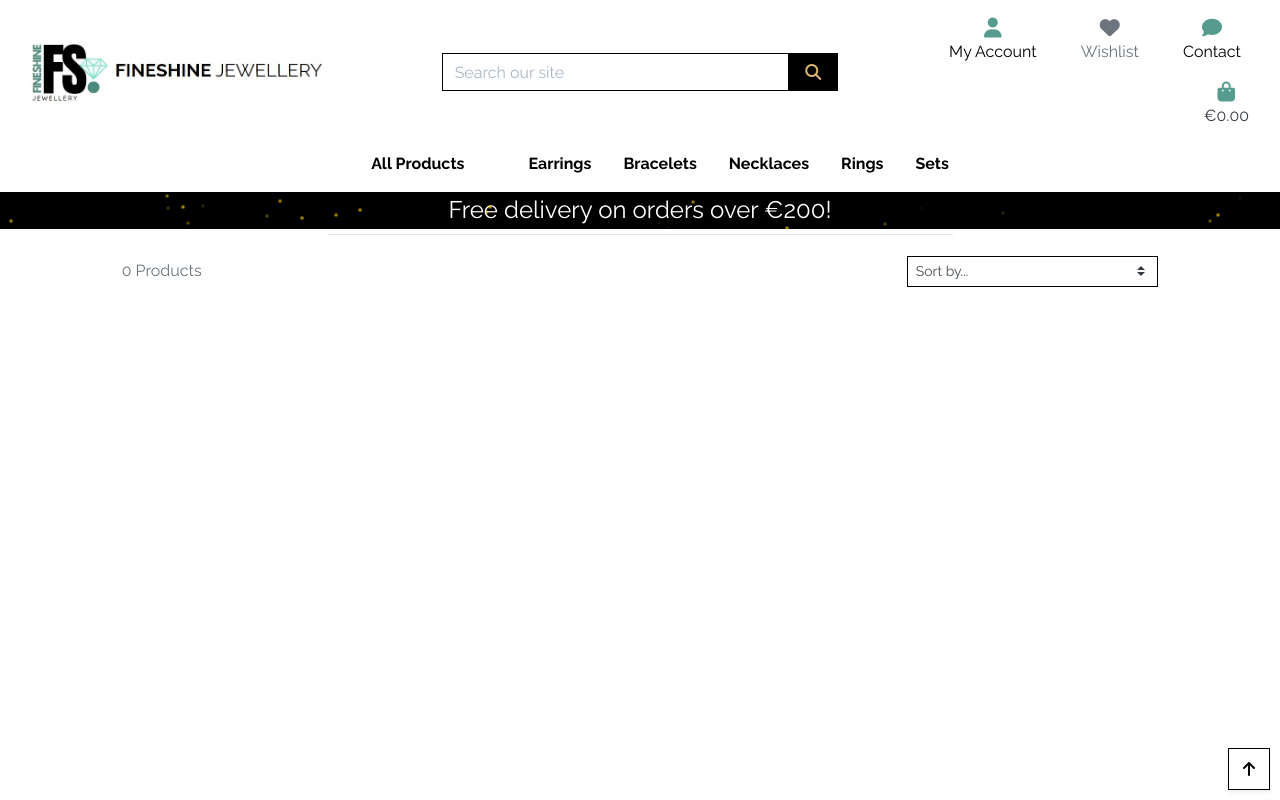
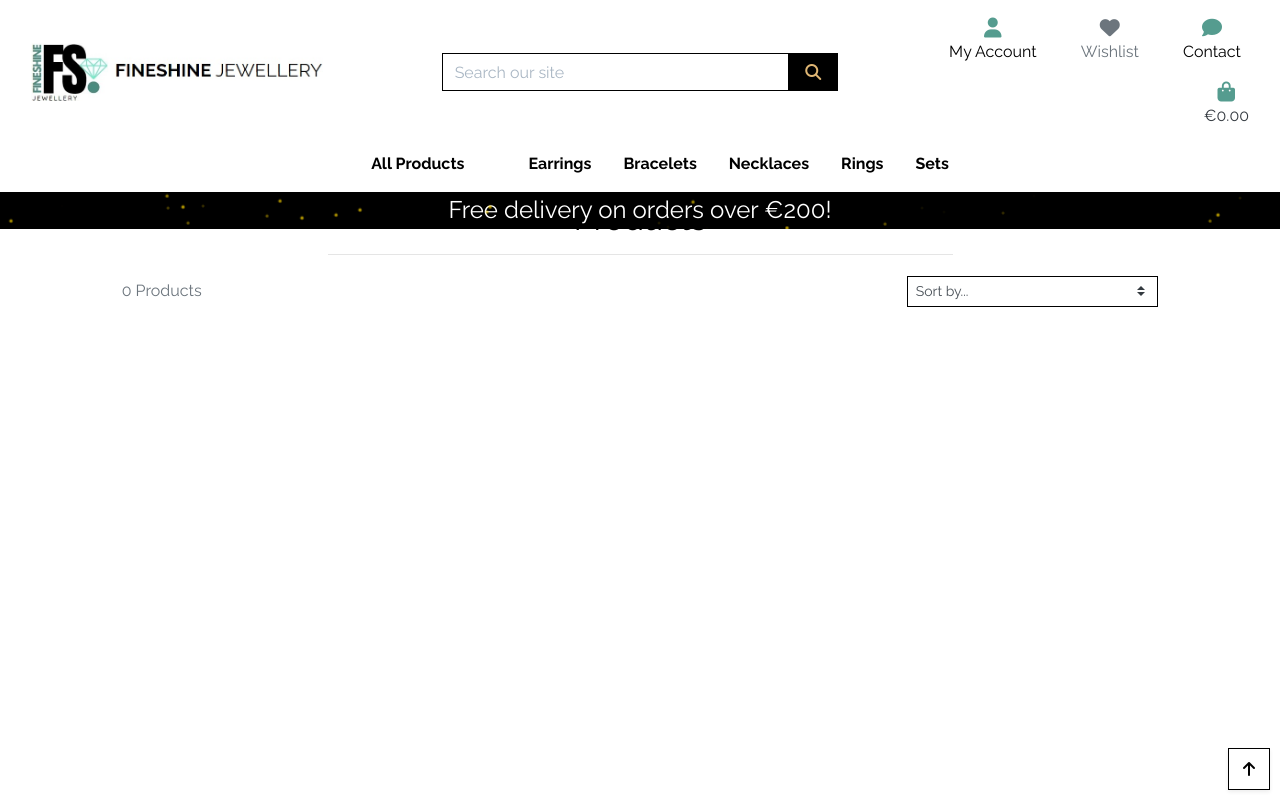
Before and after one commit to BrunaRihl/FineShine-Jewellery, a Django app: page /products/ in a window 1280 px wide. Run offline with Django 3.2, Linux system fonts and the light colour scheme; data that the repository does not hold is empty; some libraries are stand-ins or nearby versions.

Commit message:
fix: add margin top to product pages to prevent nav bar from overlapping content

```diff
--- a/products/templates/products/products.html
+++ b/products/templates/products/products.html
@@ -11,7 +11,7 @@
 
 {% block content %}
     <div class="overlay"></div>
-    <div class="container-fluid">
+    <div class="container-fluid margin-top-div">
         <div class="row">
             <div class="col text-center mt-3">
                 <h2 class="logo-font">Products</h2>
--- a/static/css/base.css
+++ b/static/css/base.css
@@ -49,7 +49,7 @@ body {
 }
 
 .margin-top-div{
-    margin-top: 50px !important;
+    margin-top: 20px !important;
 }
 
 .margin-bottom-div{
```
